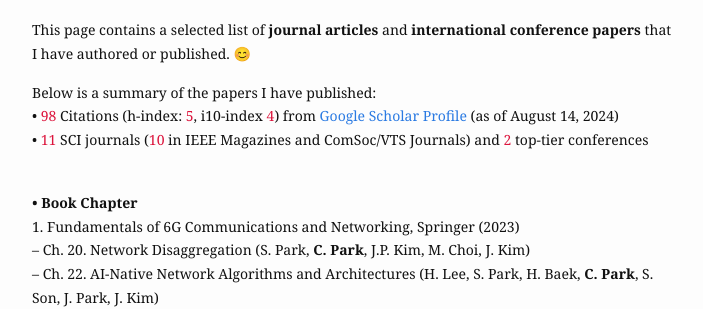
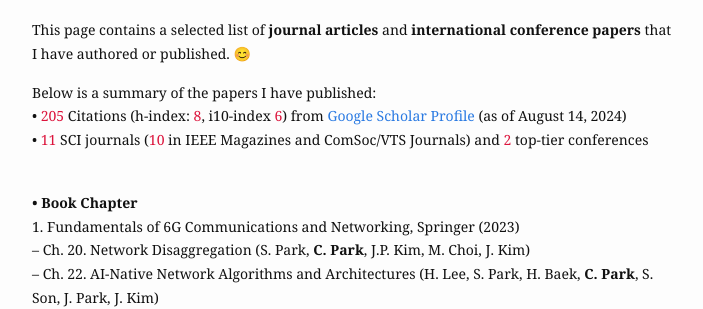
Before and after one commit to cosdeneb/cosdeneb.github.io, a Jekyll site: the page built from publication.md, in a window 1280 px wide and 900 px high. Shown: the part 138-447 px from the top of the window, without its empty margins (288-991 px from the left). Built offline with Jekyll 4.4.1, drawn with Linux system fonts in a browser that asks for light colours.

Commit message:
Update publication.md

```diff
--- a/publication.md
+++ b/publication.md
@@ -8,7 +8,7 @@
 <br/>
 
 Below is a summary of the papers I have published: <br/>
-• <font color='#dc143c'>98</font> Citations (h-index: <font color='#dc143c'>5</font>, i10-index <font color='#dc143c'>4</font>) from <a href="https://scholar.google.com/citations?hl=ko&user=fGD7V2IAAAAJ">Google Scholar Profile</a> (as of August 14, 2024) <br/>
+• <font color='#dc143c'>205</font> Citations (h-index: <font color='#dc143c'>8</font>, i10-index <font color='#dc143c'>6</font>) from <a href="https://scholar.google.com/citations?hl=ko&user=fGD7V2IAAAAJ">Google Scholar Profile</a> (as of August 14, 2024) <br/>
 • <font color='#dc143c'>11</font> SCI journals (<font color='#dc143c'>10</font> in IEEE Magazines and ComSoc/VTS Journals) and <font color='#dc143c'>2</font> top-tier conferences <br/>
 <br/>
 
```
